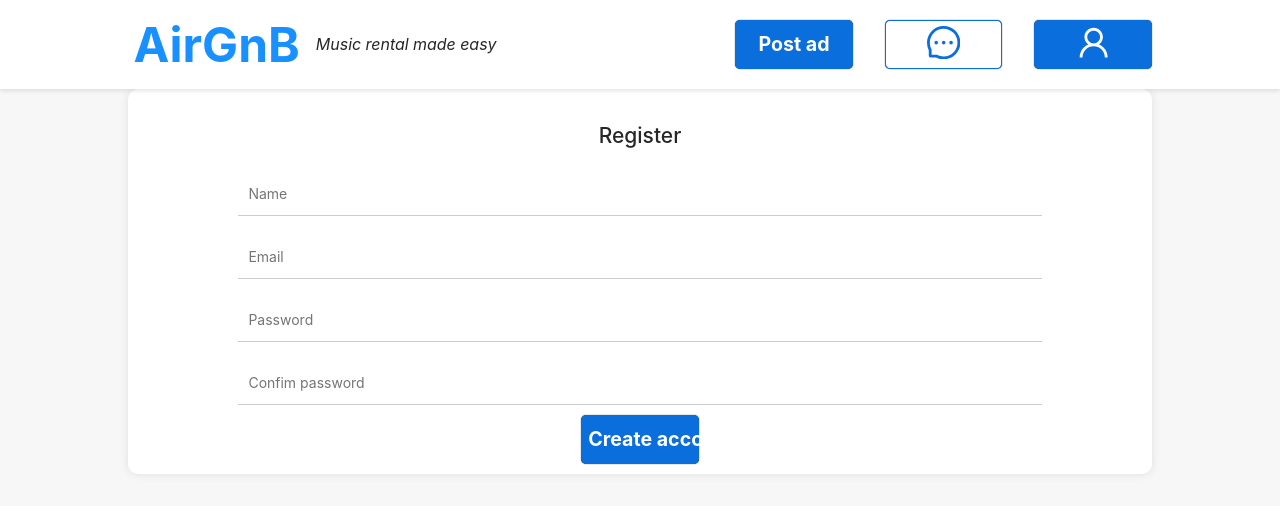
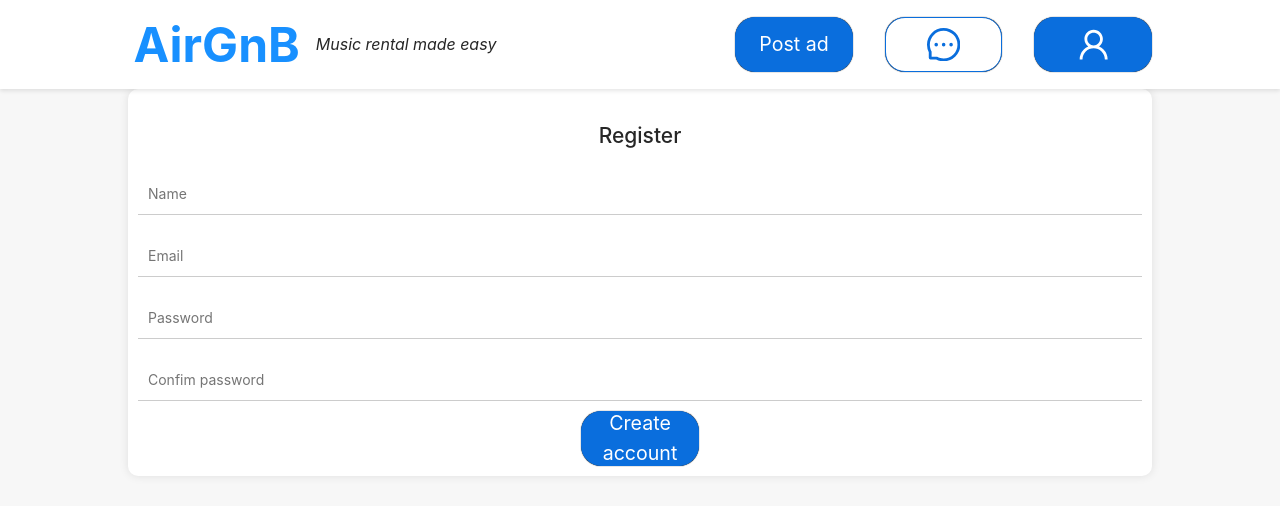
Before and after one commit to leo-dao/AirGnB, a React (Create React App) app in the folder frontend/: page /register in a window 1280 px wide. Shown: the top 506 px of the page. Built offline with nearby package versions, Linux system fonts and the light colour scheme.

Commit message:
Modified button/input atoms, removed sign-in path

```diff
--- a/frontend/src/App.tsx
+++ b/frontend/src/App.tsx
@@ -23,7 +23,6 @@ function App() {
         <Route path="/listings/:adId" element={<AdProfile data={adData} />} />
         <Route path="/post-ad" element={<PostAd />} />
         <Route path="/login-page" element={<LoginPage />} />
-        <Route path="/sign-in" element={<SignIn />} />
         <Route path="/register" element={<Register />} />
         <Route path="*" element={<Error msg="" />} />
       </Routes>
--- a/frontend/src/components/Atoms/Button/index.tsx
+++ b/frontend/src/components/Atoms/Button/index.tsx
@@ -4,29 +4,26 @@ import styled, { css } from 'styled-components';
 const StyledButton = styled.button`
     background-color: #0A6EDD;
     color: white;
-    text-align: center;
-    white-space: nowrap;
+    display: flex;
+    align-items: center;
+    justify-content: center;
     box-shadow: 0px 0px 1px black;
     font-size: 1.4em;
-    width: 6em;
-    min-width: 6em;
-    height: 2.5em;
-    border-radius: 5px;
-    font-weight: bold;
+    width: ${props => props.width ? props.width : '6em'};
+    height: 2.8em;
+    border-radius: 20px;
     cursor: pointer;
     outline: none;
-    border: 1px solid #0A6EDD;
+    border: 0.5px solid #0A6EDD;
     transition: all 0.3s ease-in-out;
-
     &:hover {
-        transform: translateY(-1px) scale(1.03);
+        transform: translateY(-0.5px) scale(1.03);
+        background-color: ${props => props.secondary ? '#fafafa' : '#085bba'};
     }
-
     &:disabled {
         background-color: #ccc;
         cursor: not-allowed;
     }
-
     & > * {
         color: white;
     }
@@ -35,6 +32,7 @@ const StyledButton = styled.button`
         props.secondary &&
         css`
         background: white;
+        color: #0A6EDD;
         & > * {
             color: #0A6EDD;
         }
@@ -43,6 +41,7 @@ const StyledButton = styled.button`
 
 interface ButtonProps {
     text?: string,
+    width?: string,
     component?: React.ReactNode,
     backgroundColor?: string,
     disabled?: boolean,
@@ -65,7 +64,7 @@ const Button = (props: ButtonProps) => {
     if (props.goTo) {
         button = (
             <a href={`${props.goTo}`}>
-                <StyledButton secondary={props.secondary}>
+                <StyledButton secondary={props.secondary} width={props.width}>
                     {props.text}
                     {props.component}
                 </StyledButton>
@@ -74,7 +73,7 @@ const Button = (props: ButtonProps) => {
     }
     else {
         button =
-            <StyledButton onClick={onClick} secondary={props.secondary}>
+            <StyledButton onClick={onClick} secondary={props.secondary} width={props.width}>
                 {props.text} {props.component}
             </StyledButton>
     }
--- a/frontend/src/components/Atoms/Input/index.tsx
+++ b/frontend/src/components/Atoms/Input/index.tsx
@@ -3,20 +3,21 @@ import styled from "styled-components";
 
 const StyledInput = styled.input`
     display: flex;
-    flex-direction: column;
-    justify-content: center;
     align-items: center;
-    width: 80%;
+    background-color: transparent;
+    width: 100%;
+    height: 3em;
     padding: 10px;
     margin: 10px;
     border: none;
     outline: none;
     border-bottom: 1px solid #ccc;
     &:focus {
-        border-bottom: 1px solid #000;
         ::placeholder {
             transition: all 0.3s ease-in-out;
             color: #ccc;
+            transform: translateY(-1.5em);
+            font-size: 0.8em;
         }
     }
 `
@@ -24,11 +25,12 @@ const StyledInput = styled.input`
 interface InputProps {
     type?: string,
     placeholder?: string,
+    required?: boolean
 }
 
 const Input = (props: InputProps) => {
     return (
-        <StyledInput type={props.type} placeholder={props.placeholder} />
+        <StyledInput type={props.type} placeholder={props.placeholder} required={props.required} />
     )
 }
 
```
